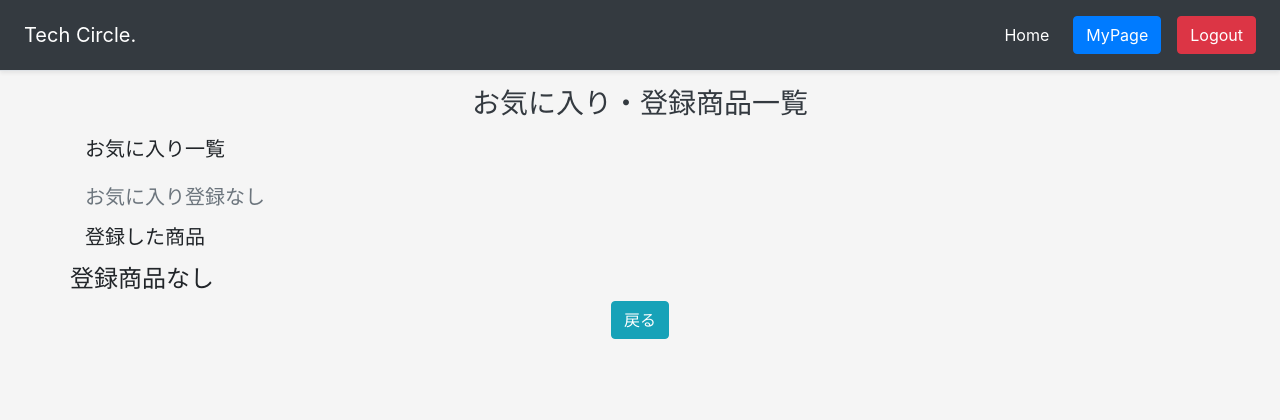
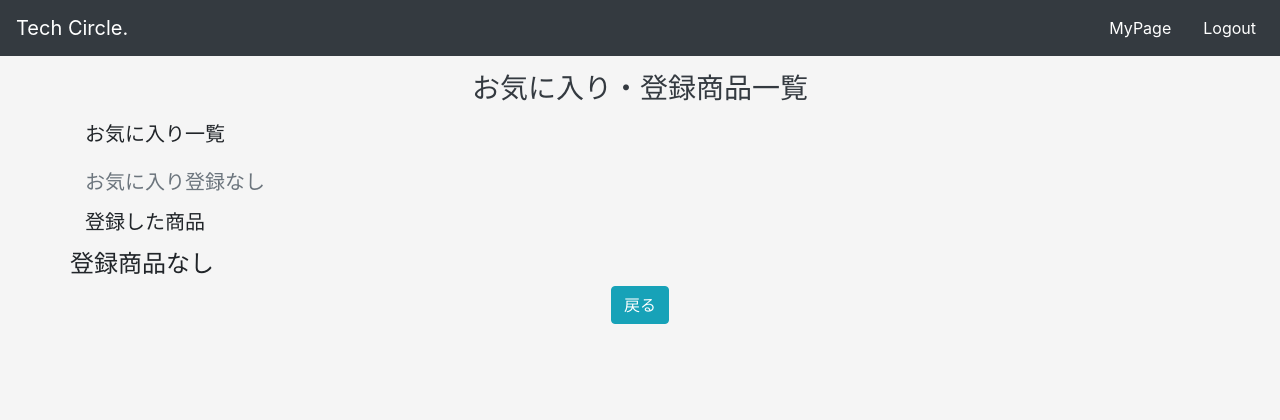
Before and after one commit to Miyagi-de-engineer/ECsite, a PHP site: page /myList.php in a window 1280 px wide. Shown: the top 420 px of the page. Run offline with PHP 8.4, Linux system fonts and the light colour scheme; the visitor is signed in with stand-in values (Sample User, id 1); data that the repository does not hold is empty; some libraries are stand-ins or nearby versions.

Commit message:
ハンバーガーメニューを導入しました
エラーメッセージ表記部分のスタイルを絶対位置指定に変更しました

```diff
--- a/css/style.css
+++ b/css/style.css
@@ -21,6 +21,10 @@
   margin-bottom: 10px;
   overflow: scroll;
   border: 3px solid #dee2e6;
+}
+
+#errMsg{
+  position: absolute;
 }
 
 #msg-submit{
--- a/views/layout.php
+++ b/views/layout.php
@@ -21,19 +21,32 @@
 
     <!-- Header -->
     <header>
-        <div class="d-flex flex-column flex-md-row align-items-center p-3 px-md-4 bg-dark border-bottom shadow-sm">
-            <h5 class="my-0 mr-md-auto font-weight-normal text-white">Tech Circle.</h5>
-            <nav class="my-2 my-md-0 mr-md-3">
-                <a class="p-2 text-white" href="index.php">Home</a>
-            </nav>
-            <?php if (empty($_SESSION['user_id'])) :  ?>
-                <a class="btn btn-success mr-3" href="signup.php">SignUp</a>
-                <a class="btn btn-primary" href="login.php">Login</a>
-            <?php else : ?>
-                <a class="btn btn-primary mr-3" href="mypage.php">MyPage</a>
-                <a class="btn btn-danger" href="logout.php">Logout</a>
-            <?php endif; ?>
-        </div>
+        <nav class="navbar navbar-expand-md navbar-dark bg-dark">
+            <a href="index.php" class="navbar-brand">Tech Circle.</a>
+            <button type="button" class="navbar-toggler" data-toggle="collapse" data-target="#navmenu1" aria-controls="navmenu1" aria-expanded="false" aria-label="Toggle navigation">
+                <span class="navbar-toggler-icon"></span>
+            </button>
+            <div class="collapse navbar-collapse justify-content-end" id="navmenu1">
+                <ul class="navbar-nav">
+                    <?php if (empty($_SESSION['user_id'])) :  ?>
+                        <li class="nav-item active">
+                            <a class="nav-link mr-3" href="signup.php">SignUp</a>
+                        </li>
+                        <li class="nav-item active">
+                            <a class="nav-link" href="login.php">Login</a>
+                        </li>
+                    <?php else : ?>
+                        <li class="nav-item active">
+                            <a class="nav-link mr-3" href="mypage.php">MyPage</a>
+                        </li>
+                        <li class="nav-item active">
+                            <a class="nav-link" href="logout.php">Logout</a>
+                        </li>
+                    <?php endif; ?>
+                </ul>
+            </div>
+        </nav>
+
     </header>
 
     <p id="js-show-msg" style="display:none;" class="alert-success msg-slide">
--- a/views/signup.php
+++ b/views/signup.php
@@ -6,17 +6,17 @@
             <h1 class="h2 text-dark text-center mb-3">新規登録</h1>
 
             <div class="form-group">
-                <label for="inputEmail">E-mail<span class="ml-3 text-danger"><?php if (!empty($errMsg['email'])) echo $errMsg['email']; ?></span></label>
+                <label for="inputEmail">E-mail<span id="errMsg" class="ml-3 text-danger"><?php if (!empty($errMsg['email'])) echo $errMsg['email']; ?></span></label>
                 <input type="text" name="email" id="inputEmail" class="form-control mb-3" placeholder="Emailアドレス" value="<?php if (!empty($_POST['email'])) echo $_POST['email']; ?>" autofocus>
             </div>
 
             <div class="form-group">
-                <label for="inputPass">Password<span class="ml-3 text-danger"><?php if (!empty($errMsg['pass'])) echo $errMsg['pass']; ?></span></label>
+                <label for="inputPass">Password<span id="errMsg" class="ml-3 text-danger"><?php if (!empty($errMsg['pass'])) echo $errMsg['pass']; ?></span></label>
                 <input type="password" name="pass" id="inputPass" class="form-control mb-3" placeholder="パスワード">
             </div>
 
             <div class="form-group">
-                <label for="inputPassRetype">Password_Retype<span class="ml-3 text-danger"><?php if (!empty($errMsg['pass_re'])) echo $errMsg['pass_re']; ?></span></label>
+                <label for="inputPassRetype">Password_Retype<span id="errMsg" class="ml-3 text-danger"><?php if (!empty($errMsg['pass_re'])) echo $errMsg['pass_re']; ?></span></label>
                 <input type="password" name="pass_re" id="inputPassRetype" class="form-control mb-3" placeholder="パスワード（再入力）">
             </div>
 
```
Also changed, not shown: 1 other file.
